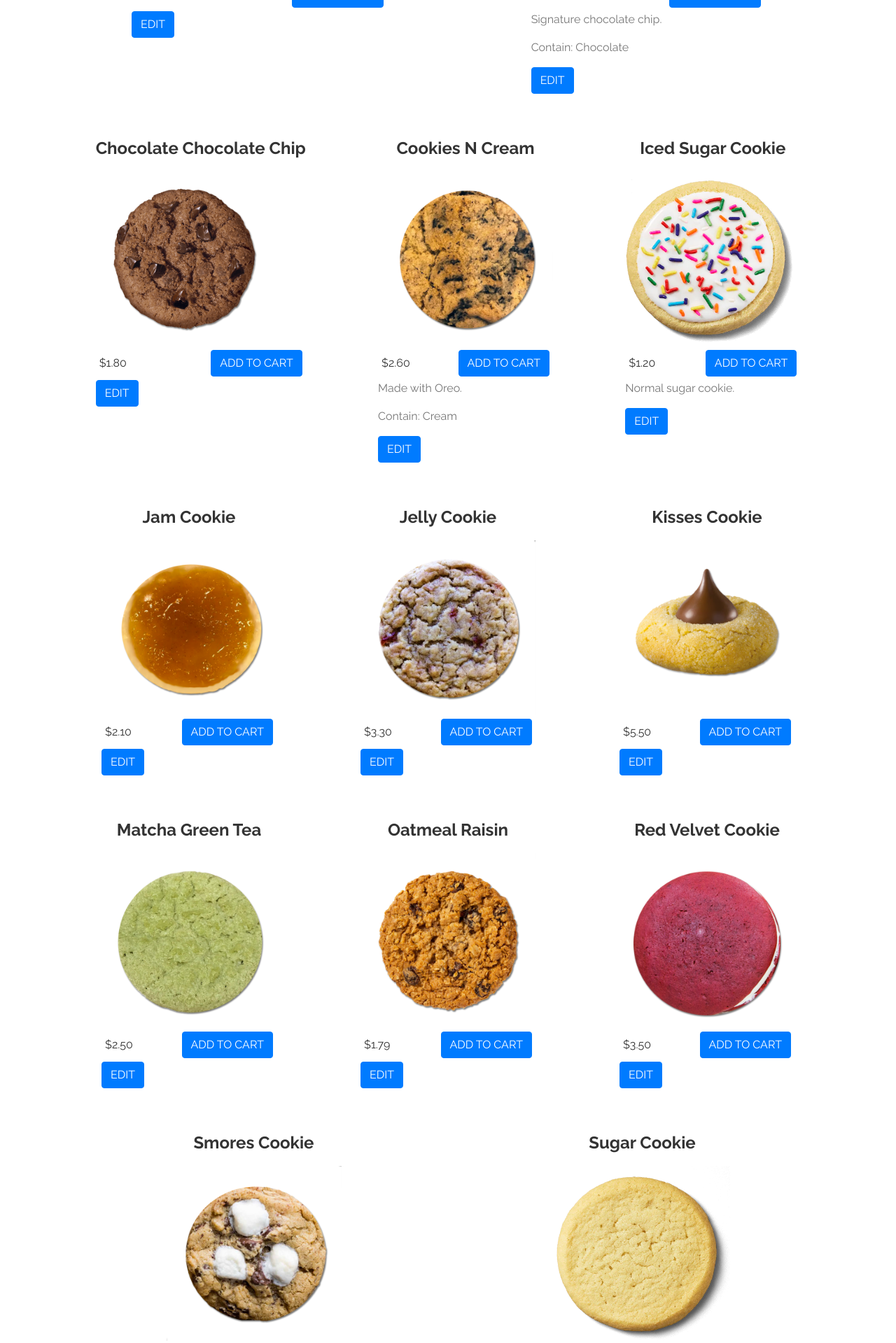
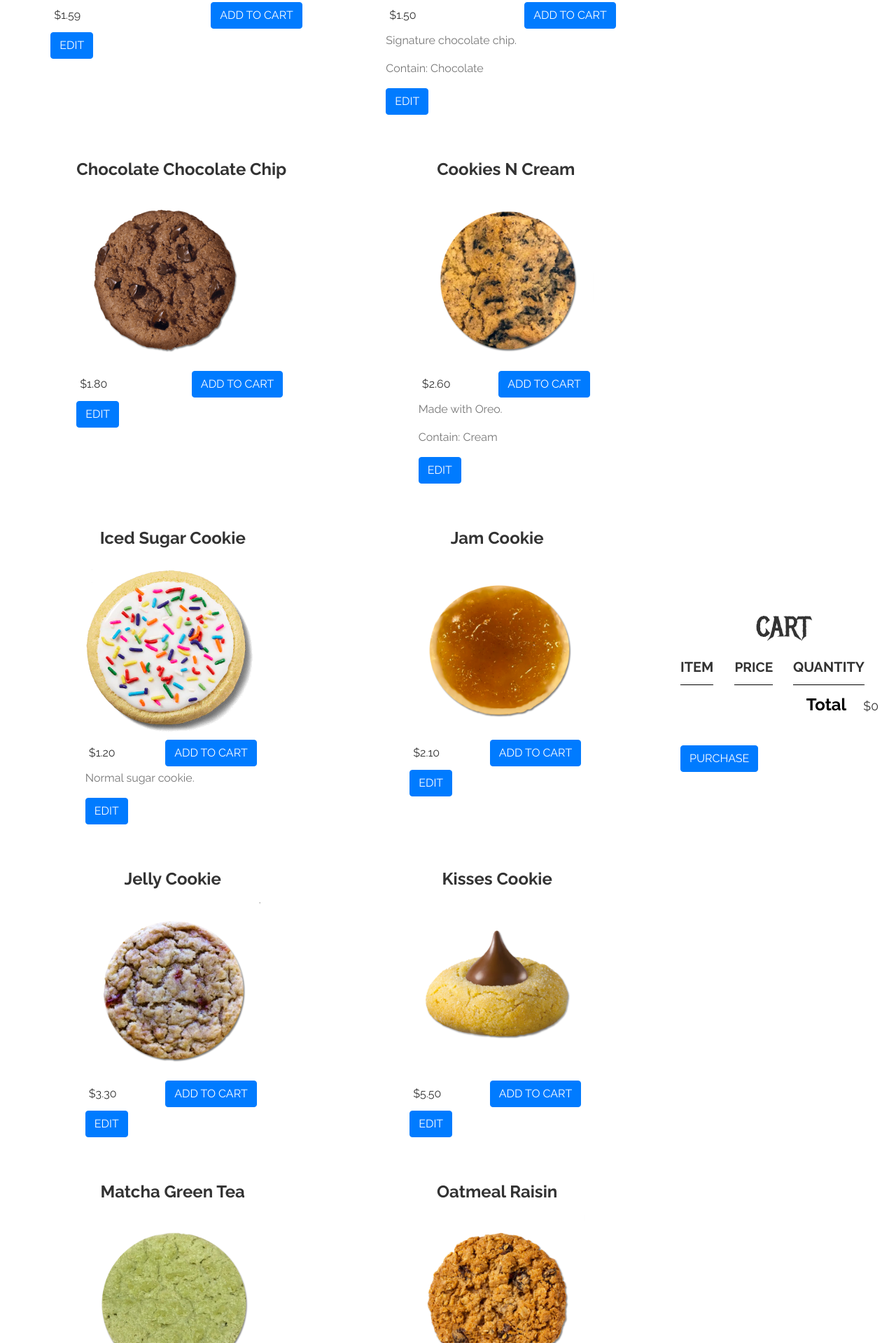
Before and after one commit to edwardyangjr/CookiePassion, a PHP site: page /CookiePassion/project_browse.php in a window 1280 px wide. Shown: the part 1117-3036 px from the top of the page at 70% size. Run offline with PHP 8.4, Linux system fonts and the light colour scheme; data comes from the database, SQL or seed files in the repository; data that the repository does not hold is empty.

Commit message:
edited page so cart will appear at side

```diff
--- a/project_browse.php
+++ b/project_browse.php
@@ -22,7 +22,28 @@ $cookieList = getAllCookie();
     <?php
     include("headerNavbar.html");
     ?>
-    <section class="container content-section">
+
+    <form action="" method="post">
+		<input type="text" name="search" />
+		<input type="submit" value="Search" />
+	</form>
+ <!--
+
+    <select id="search2" name="filter_price" placeholder="Price">
+					<option value="<$1"<?=$data2 == '<$1' ? ' selected="selected"' : '';?>><$1</option>
+					<option value="$1-$5"<?=$data2=='$1-$5' ? ' selected="selected"' : '';?>>$1-$5</option>
+					<option value=">$5"<?=$data2=='>$5' ? ' selected="selected"' : '';?>>>$5</option>
+				</select>
+
+
+
+
+	    <input type="submit" id="submit" value="Search" name="searchsubmit">
+        -->
+
+        <table>
+    <tr>
+    <td  class="container browse-section">
         <h2 class="section-header">COOKIES</h2>
         <br />
         <button class='btn btn-primary shop-item-edit-button btn-center' type='button' data-id='new'>Add New Cookie</button>
@@ -104,31 +125,10 @@ $cookieList = getAllCookie();
                 </div>
             </div>
         </div>
-    </section>
-    <!--<section class="container content-section">
-        <h2 class="section-header">COMBOS</h2>
-        <div class="shop-items">
-            <div class="shop-item">
-                <span class="shop-item-title">Assorted Cookies (10 pieces)</span>
-                <img class="shop-item-image" src="Images/assorted_cookies_line.png">
-                <div class="shop-item-details">
-                    <span class="shop-item-price">$19.99</span>
-                    <button class="btn btn-primary shop-item-button" type="button">ADD TO CART</button>
-                </div>
-            </div>
-            <div class="shop-item">
-                <span class="shop-item-title">Chocolate Chip Cookies Pack (5 pieces)</span>
-                <img class="shop-item-image" src="Images/stacked_chocolate_chip_cookies.png">
-                <div class="shop-item-details">
-                    <span class="shop-item-price">$6.99</span>
-                    <button class="btn btn-primary shop-item-button" type="button">ADD TO CART</button>
-                </div>
-            </div>
-        </div>
-    </section>-->
+    </td >
 
     <!-- responsive cart with js -->
-    <section class="container content-section">
+    <td  class="container cart-section">
         <h2 class="section-header">CART</h2>
         <div class="cart-row">
             <span class="cart-item cart-header cart-column">ITEM</span>
@@ -143,32 +143,10 @@ $cookieList = getAllCookie();
         </div>
         <!-- TODO: clicking puchase will display notif. need new page to make payment -->
         <button class="btn btn-primary btn-purchase" type="button">PURCHASE</button>
-    </section>
+    </td >
 
-
-    <!--
-        <footer class="main-footer">
-            <div class="container main-footer-container">
-                <h3 class="band-name">The Generics</h3>
-                <ul class="nav footer-nav">
-                    <li>
-                        <a href="https://www.youtube.com" target="_blank">
-                            <img src="Images/YouTube Logo.png">
-                        </a>
-                    </li>
-                    <li>
-                        <a href="https://www.spotify.com" target="_blank">
-                            <img src="Images/Spotify Logo.png">
-                        </a>
-                    </li>
-                    <li>
-                        <a href="https://www.facebook.com" target="_blank">
-                            <img src="Images/Facebook Logo.png">
-                        </a>
-                    </li>
-                </ul>
-            </div>
-        </footer>-->
+    </tr>
+</table>
 </body>
 
 </html>
```
